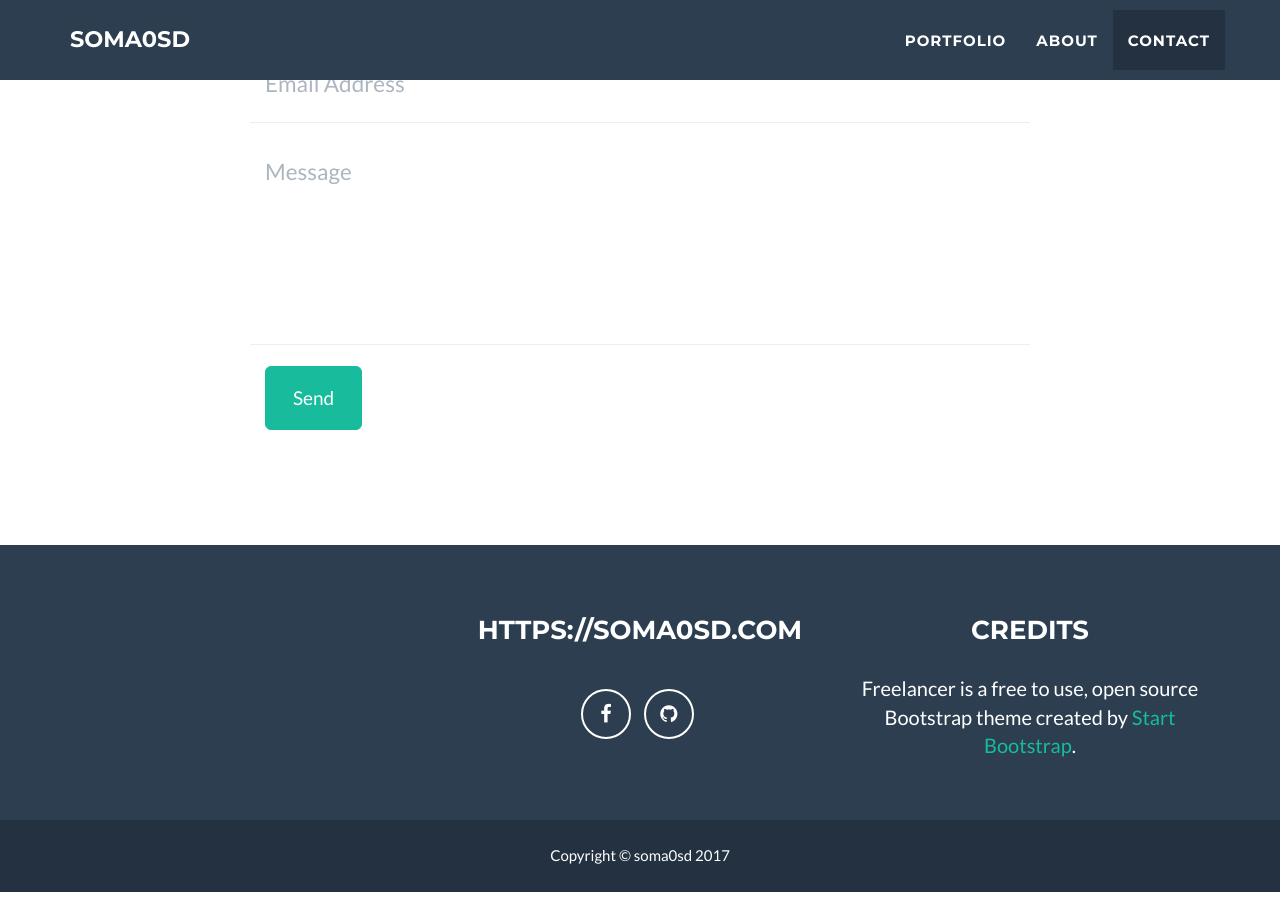
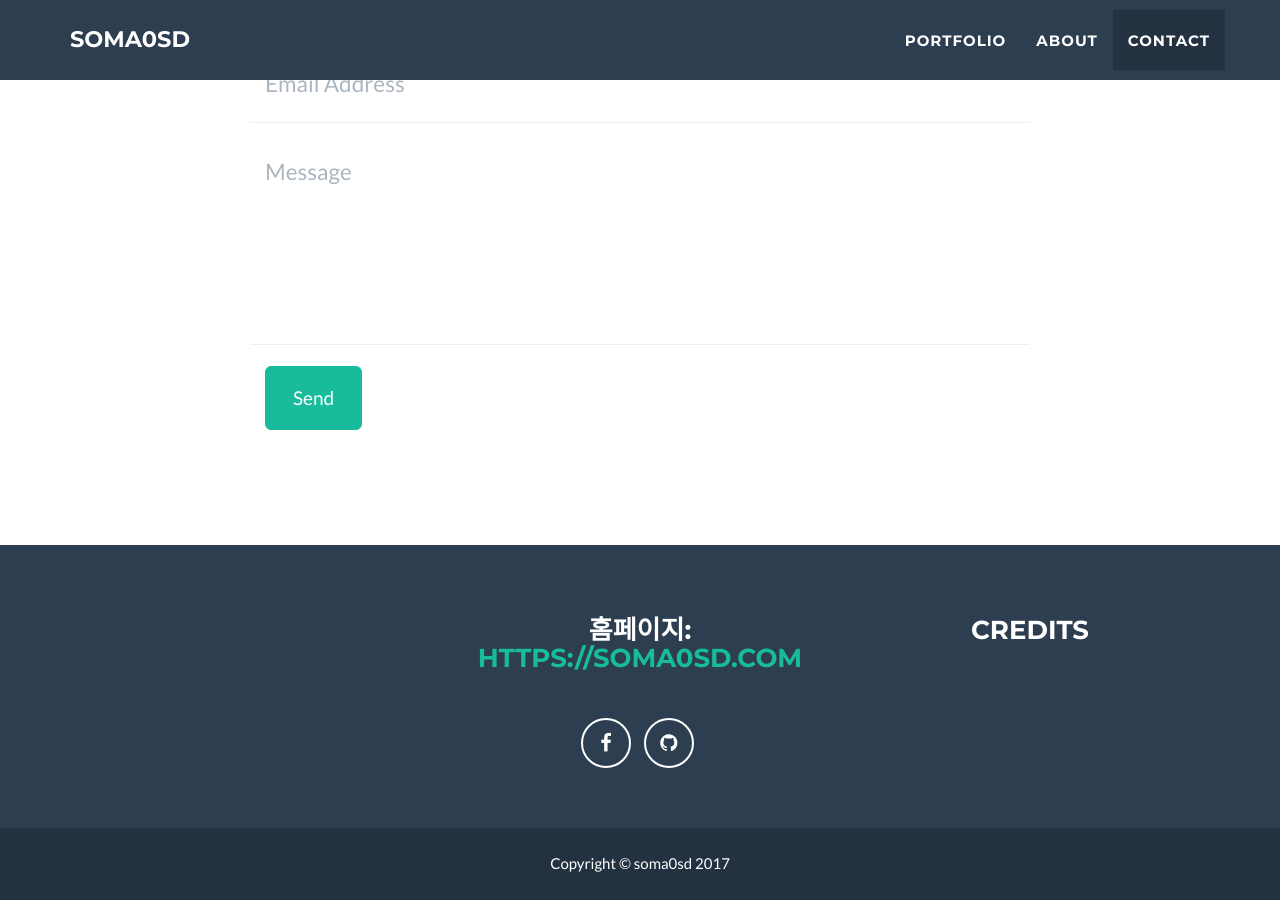
Before and after one commit to soma0sd/soma0sd.github.io, a Jekyll site: the page built from index.html, in a window 1280 px wide and 900 px high, scrolled down 2493 px. Built offline with Jekyll 4.4.1, drawn with Linux system fonts in a browser that asks for light colours.

Commit message:
개인화

```diff
--- a/_config.yml
+++ b/_config.yml
@@ -34,7 +34,7 @@ color:
 footer:
   copyright: soma0sd
   location:
-  social: https://soma0sd.com
+  social: '홈페이지: <a href="https://soma0sd.com">https://soma0sd.com</a>'
   credits: Credits
 
 # Social networks usernames (many more available: google-plus, flickr, dribbble, pinterest, instagram, tumblr, linkedin, etc.)
@@ -56,7 +56,7 @@ social:
 #   - line: Beverly Hills, CA 90210
 
 # Credits content
-credits: 'Freelancer is a free to use, open source Bootstrap theme created by <a href="http://startbootstrap.com">Start Bootstrap</a>.'
+# credits: 'Freelancer is a free to use, open source Bootstrap theme created by <a href="http://startbootstrap.com">Start Bootstrap</a>.'
 
 # Build settings
 markdown: kramdown
```
